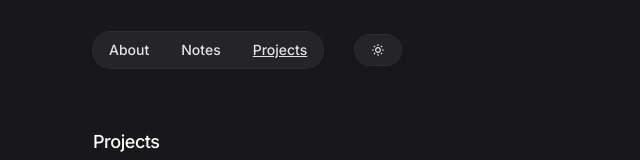
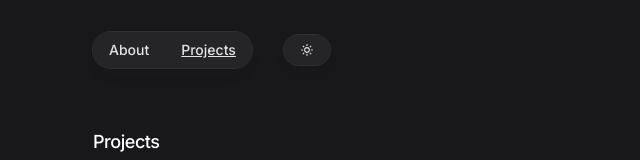
Before and after one commit to StephenFinegan21/Next-portfolio, a Next.js app: page /projects in a window 1280 px wide. Shown: the top 160 px of the page, without its empty margins (307-947 px from the left). Built offline with nearby package versions, Linux system fonts and the light colour scheme.

Commit message:
upgraded next

```diff
--- a/app/components/Navigation.tsx
+++ b/app/components/Navigation.tsx
@@ -10,7 +10,6 @@ export default function Navigation() {
   const [activeLink, setActiveLink] = useState<number>();
   const navLinks = [
     { name: 'About', href: '/' },
-    { name: 'Notes', href: '/notes' },
     { name: 'Projects', href: '/projects' },
   ];
   const pathname = usePathname()
--- a/app/layout.tsx
+++ b/app/layout.tsx
@@ -3,7 +3,7 @@ import "../styles/globals.css";
 import Navigation from "./components/Navigation";
 import Footer from "./components/Footer";
 import { motion } from "framer-motion";
-import { Inter, Archivo } from "@next/font/google";
+import { Inter } from 'next/font/google'
 import { Providers } from "./providers/Provider";
 import ThemeChanger from "./components/ThemeChanger";
 
--- a/app/notes/page.tsx
+++ /dev/null
@@ -1,14 +0,0 @@
-import { Inter } from "@next/font/google";
-
-
-const inter = Inter({ subsets: ["latin"] });
-
-export default function Notes() {
-  return (
-    <>
-     <div className="pt-24 text-center">
-        <p>Nothing to see here</p>
-      </div>
-    </>
-  );
-}
--- a/app/page.tsx
+++ b/app/page.tsx
@@ -1,4 +1,4 @@
-import { Inter } from "@next/font/google";
+import { Inter } from 'next/font/google'
 import Hero from "./sections/Hero";
 import Skills from "./sections/Skills";
 
--- a/app/projects/page.tsx
+++ b/app/projects/page.tsx
@@ -1,4 +1,4 @@
-import { Inter } from "@next/font/google";
+import { Inter } from 'next/font/google'
 import Projects from "../sections/Projects";
 
 
--- a/package.json
+++ b/package.json
@@ -10,12 +10,11 @@
   },
   "dependencies": {
     "@headlessui/react": "^1.7.7",
-    "@next/font": "^13.1.1",
     "@types/node": "18.11.18",
     "@types/react": "18.0.26",
     "@types/react-dom": "18.0.10",
     "framer-motion": "^8.1.7",
-    "next": "13.1.1",
+    "next": "^13.5.5",
     "next-themes": "^0.2.1",
     "react": "18.2.0",
     "react-dom": "18.2.0",
```
Also changed, not shown: 1 other file (tests, documents, lock files or other folders).
